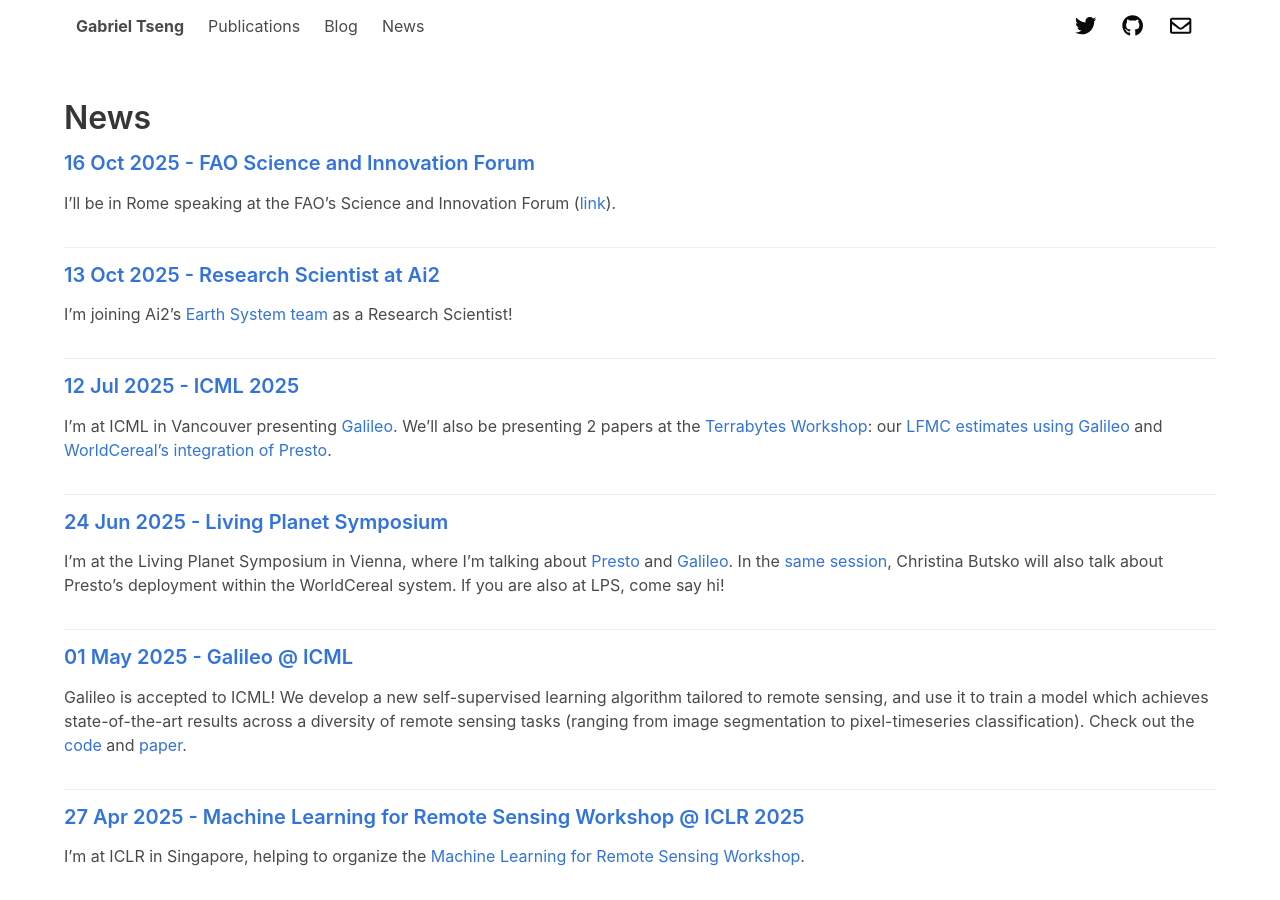
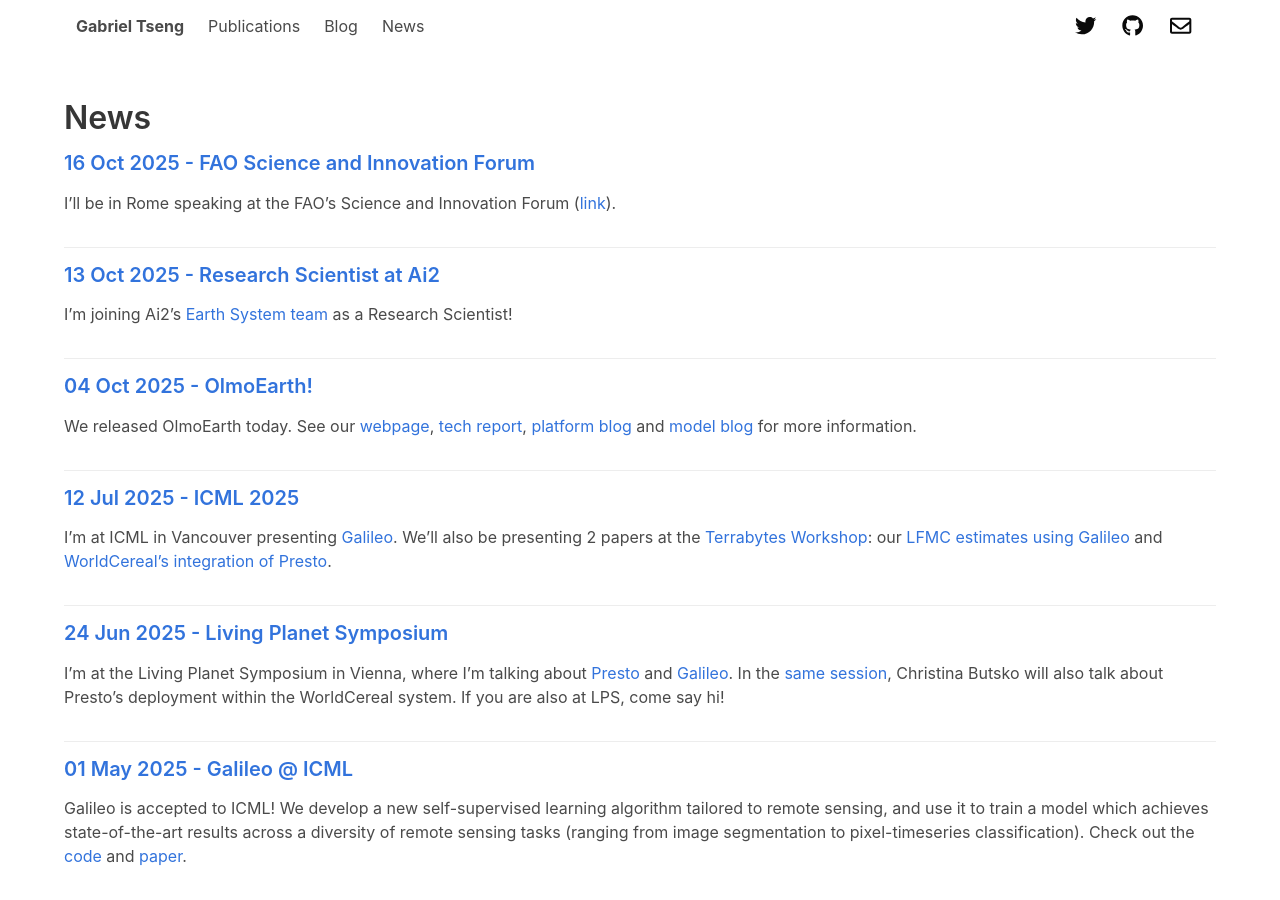
Before and after one commit to gabrieltseng/gabrieltseng.github.io, a Jekyll site: the page built from _pages/news.html, in a window 1280 px wide and 900 px high. Built offline with Jekyll 4.4.1, drawn with Linux system fonts in a browser that asks for light colours; nearby versions of some CDN libraries; a style sheet for code colours, icons or effects is not loaded.

Commit message:
add olmoearth

```diff
--- /dev/null
+++ b/_news/olmoearth_2025.md
@@ -0,0 +1,6 @@
+---
+date: 2025-10-04
+title: OlmoEarth!
+layout: page
+---
+We released OlmoEarth today. See our [webpage](https://allenai.org/olmoearth), [tech report](https://allenai.org/papers/olmoearth), [platform blog](https://allenai.org/blog/olmoearth) and [model blog](https://allenai.org/blog/olmoearth-models) for more information.
```
Also changed, not shown: _includes/description.md (+1 -1 lines).
